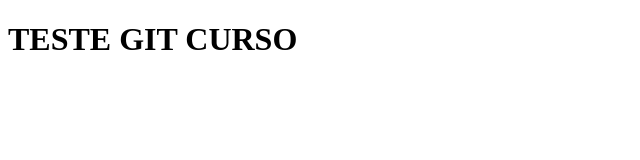
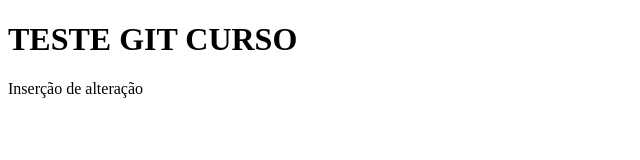
Before and after one commit to leoopro/git-curso, a plain HTML site: page index.html in a window 1280 px wide. Shown: the whole page, without its empty margins (0-640 px from the left). Drawn offline with Linux system fonts and the light colour scheme.

Commit message:
Alteracao na brnach

```diff
--- a/index.html
+++ b/index.html
@@ -6,5 +6,6 @@
 	</head>
 	<body>
 	<h1>TESTE GIT CURSO</h1>
+	<p>Inserção de alteração</p>
 	</body>
 </html>
```
